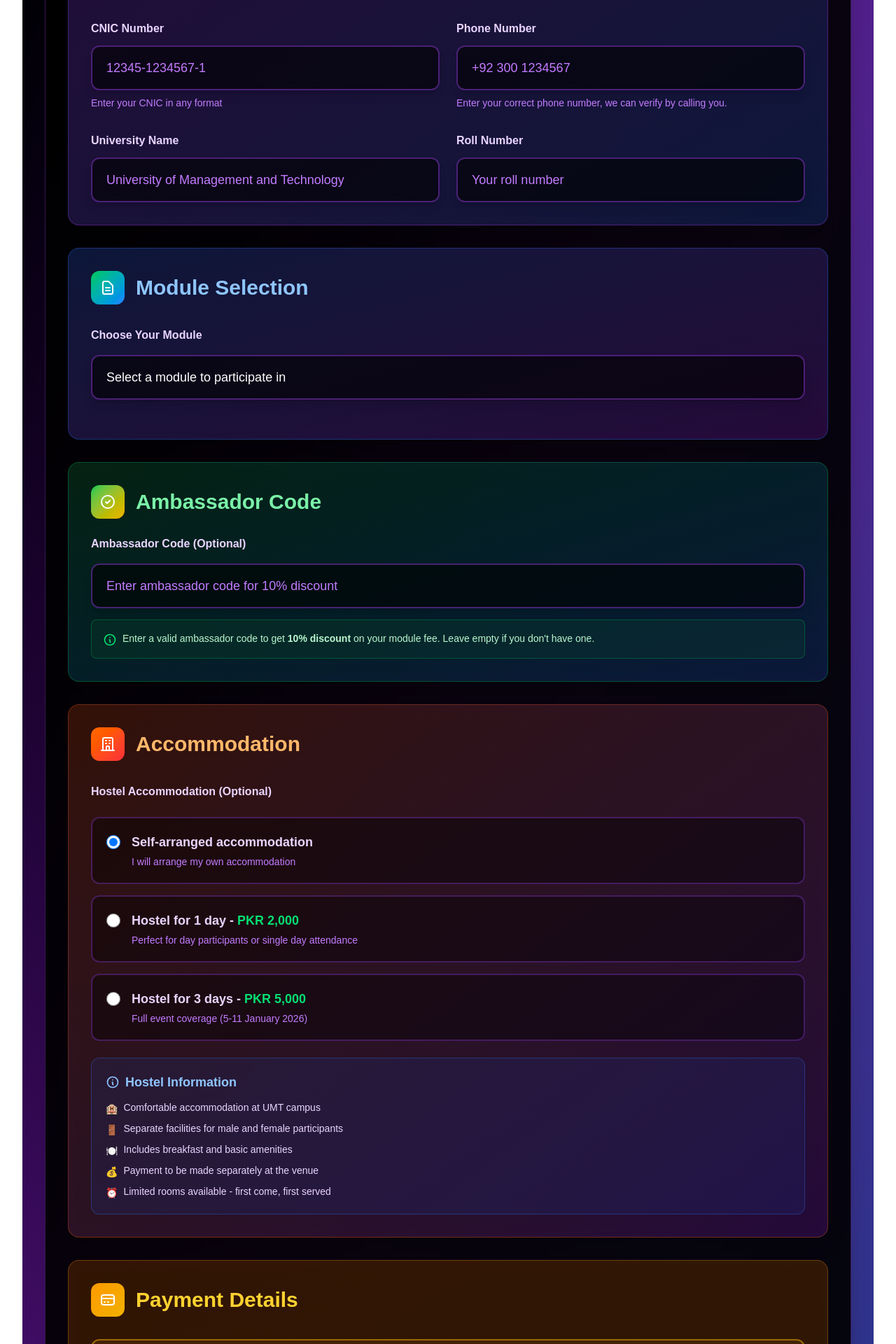
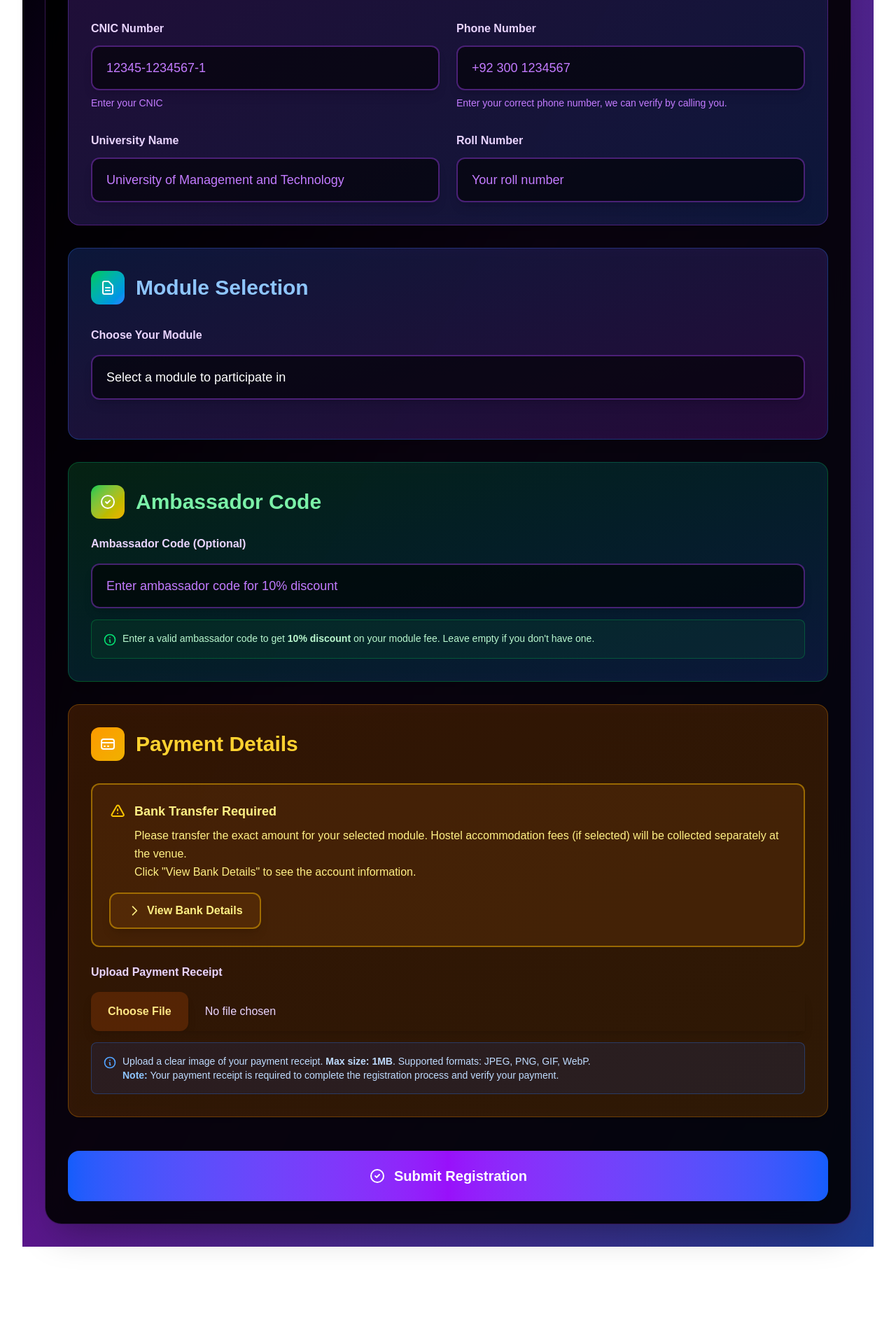
Before and after one commit to memalihaider/umttechverse02, a Next.js app: page /register in a window 1280 px wide. Shown: the part 840-2760 px from the top of the page at 70% size. After the commit the page ends 2669 px from the top, so only its background shows below. Built offline with nearby package versions, Linux system fonts and the light colour scheme.

Commit message:
hide accomodation

```diff
--- a/app/components/RegistrationForm.tsx
+++ b/app/components/RegistrationForm.tsx
@@ -567,7 +567,7 @@ export default function RegistrationForm() {
                     }`}
                     placeholder="12345-1234567-1"
                   />
-                  <p className="mt-2 text-xs sm:text-sm text-purple-400">Enter your CNIC in any format</p>
+                  <p className="mt-2 text-xs sm:text-sm text-purple-400">Enter your CNIC</p>
                   {cnicError && (
                     <p className="mt-2 text-xs sm:text-sm text-red-400 flex items-center">
                       <svg className="w-3 h-3 sm:w-4 sm:h-4 mr-1" fill="currentColor" viewBox="0 0 20 20">
@@ -767,7 +767,7 @@ export default function RegistrationForm() {
           </div>
 
           {/* Accommodation Section */}
-          <div className="bg-linear-to-br from-orange-900/40 to-purple-900/40 rounded-xl sm:rounded-2xl p-3 sm:p-4 lg:p-6 xl:p-8 border border-orange-500/30 shadow-xl backdrop-blur-sm">
+          {/* <div className="bg-linear-to-br from-orange-900/40 to-purple-900/40 rounded-xl sm:rounded-2xl p-3 sm:p-4 lg:p-6 xl:p-8 border border-orange-500/30 shadow-xl backdrop-blur-sm">
             <div className="flex items-center mb-4 sm:mb-6 lg:mb-8">
               <div className="shrink-0 w-10 h-10 sm:w-12 sm:h-12 bg-linear-to-br from-orange-500 to-red-500 rounded-lg sm:rounded-xl flex items-center justify-center mr-3 sm:mr-4">
                 <svg className="w-5 h-5 sm:w-6 sm:h-6 text-white" fill="none" stroke="currentColor" viewBox="0 0 24 24">
@@ -859,7 +859,7 @@ export default function RegistrationForm() {
                 </div>
               </div>
             </div>
-          </div>
+          </div> */}
 
           {/* Total Amount Display */}
           {formData.module && (
```
